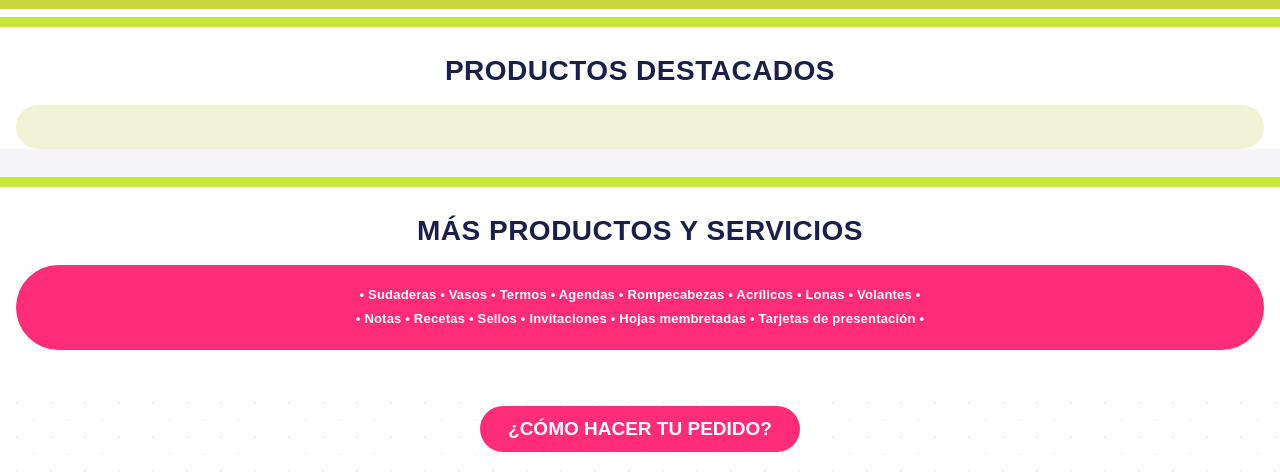
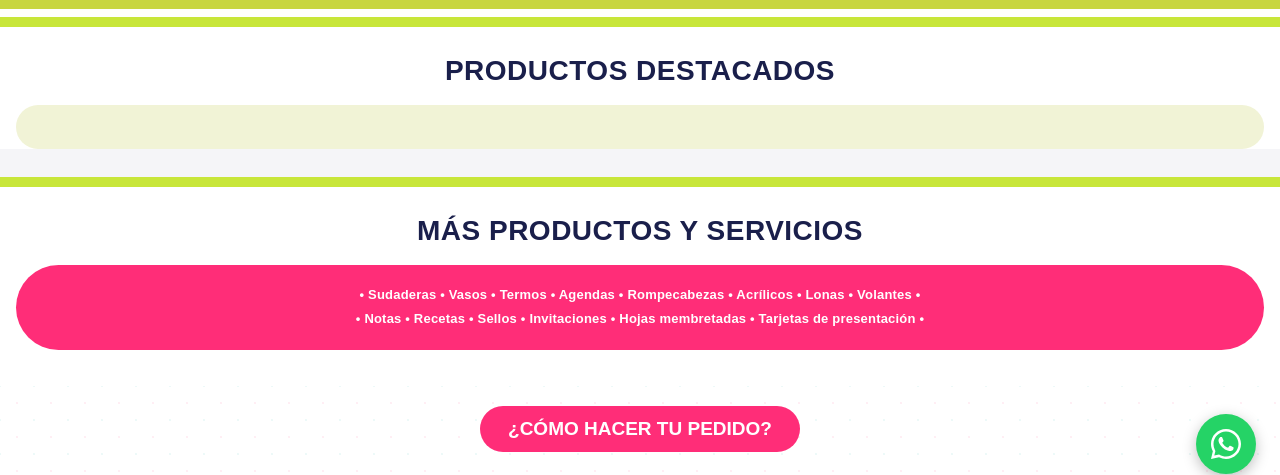
Before and after one commit to mayrita1904-hash/HAPPY-PRINTS-WEB, a plain HTML site: page index.html in a window 1280 px wide. Shown: the part 302-777 px from the top of the page. Drawn offline with Linux system fonts and the light colour scheme; no server answers.

Commit message:
Add files via upload

```diff
--- a/css/styles.css
+++ b/css/styles.css
@@ -451,3 +451,18 @@ footer p { font-size: 11px; color: rgba(255,255,255,.55); margin-top: 4px; }
 }
 .wabtn:hover { background: #1DA354; }
 .tier-row { display: flex; justify-content: space-between; font-size: 11px; font-weight: 700; padding: 3px 0; }
+
+/* ===== Botón flotante de WhatsApp ===== */
+.wa-float {
+  position: fixed; right: 16px; bottom: 16px; z-index: 150;
+  display: flex; align-items: center; justify-content: center;
+  width: 54px; height: 54px; border-radius: 50%;
+  background: #25D366; box-shadow: 0 4px 14px rgba(0,0,0,.25);
+  transition: transform .15s, background .15s;
+}
+.wa-float svg { width: 28px; height: 28px; fill: #fff; }
+.wa-float:hover { background: #1DA354; transform: scale(1.06); }
+@media (min-width: 768px) {
+  .wa-float { right: 24px; bottom: 24px; width: 60px; height: 60px; }
+  .wa-float svg { width: 30px; height: 30px; }
+}
```
